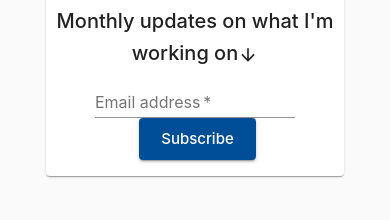
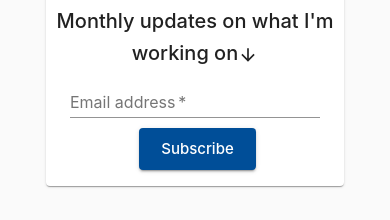
Before and after one commit to bencooper01/bencooper-io, a Next.js app: page / in a window 390 px wide. Shown: the part 825-1045 px from the top of the page. Built offline with nearby package versions, Linux system fonts and the light colour scheme.

Commit message:
add button top margin

```diff
--- a/src/components/NewsletterForm.tsx
+++ b/src/components/NewsletterForm.tsx
@@ -11,6 +11,7 @@ import { ArrowDownward } from "@material-ui/icons";
 
 export const NewsletterForm = (props) => {
 	const [email, setEmail] = React.useState("");
+	const classes = useStyles();
 
 	return (
 		<Grid container justify="center" spacing={0}>
@@ -25,7 +26,7 @@ export const NewsletterForm = (props) => {
 							<TextField
 								label="Email address"
 								required
-								style={{ width: "50%", minWidth: 200, alignSelf: "center", justifyContent: "center", textAlign: "center" }}
+								style={{ width: "50%", minWidth: 250, alignSelf: "center", justifyContent: "center", textAlign: "center" }}
 								placeholder="ben@bencooper.net"
 								color="secondary"
 								type="email"
@@ -40,7 +41,20 @@ export const NewsletterForm = (props) => {
 								<input type="text" name="b_7eb246d13da7a0da8b627c327_ff0b812431" tabIndex={-1} value=""></input>
 							</div>
 
-							<Button variant="contained" style={{ verticalAlign: "bottom", marginLeft: 5, marginBottom: 1 }} color="secondary" size="large" type="submit" value="Subscribe" name="subscribe">
+							<Button
+								variant="contained"
+								style={{
+									verticalAlign: "bottom",
+									marginLeft: 5,
+									marginBottom: 1,
+								}}
+								className={classes.newsletterButton}
+								color="secondary"
+								size="large"
+								type="submit"
+								value="Subscribe"
+								name="subscribe"
+							>
 								Subscribe
 							</Button>
 						</Box>
--- a/src/styles/styles.js
+++ b/src/styles/styles.js
@@ -22,6 +22,11 @@ export const useStyles = makeStyles(
 			alignContent: "center",
 			justifyContent: "center",
 			textAlign: "center",
+		},
+		newsletterButton: {
+			[theme.breakpoints.down("xs")]: {
+				marginTop: 10,
+			},
 		},
 		chip: {
 			marginTop: 2,
```
